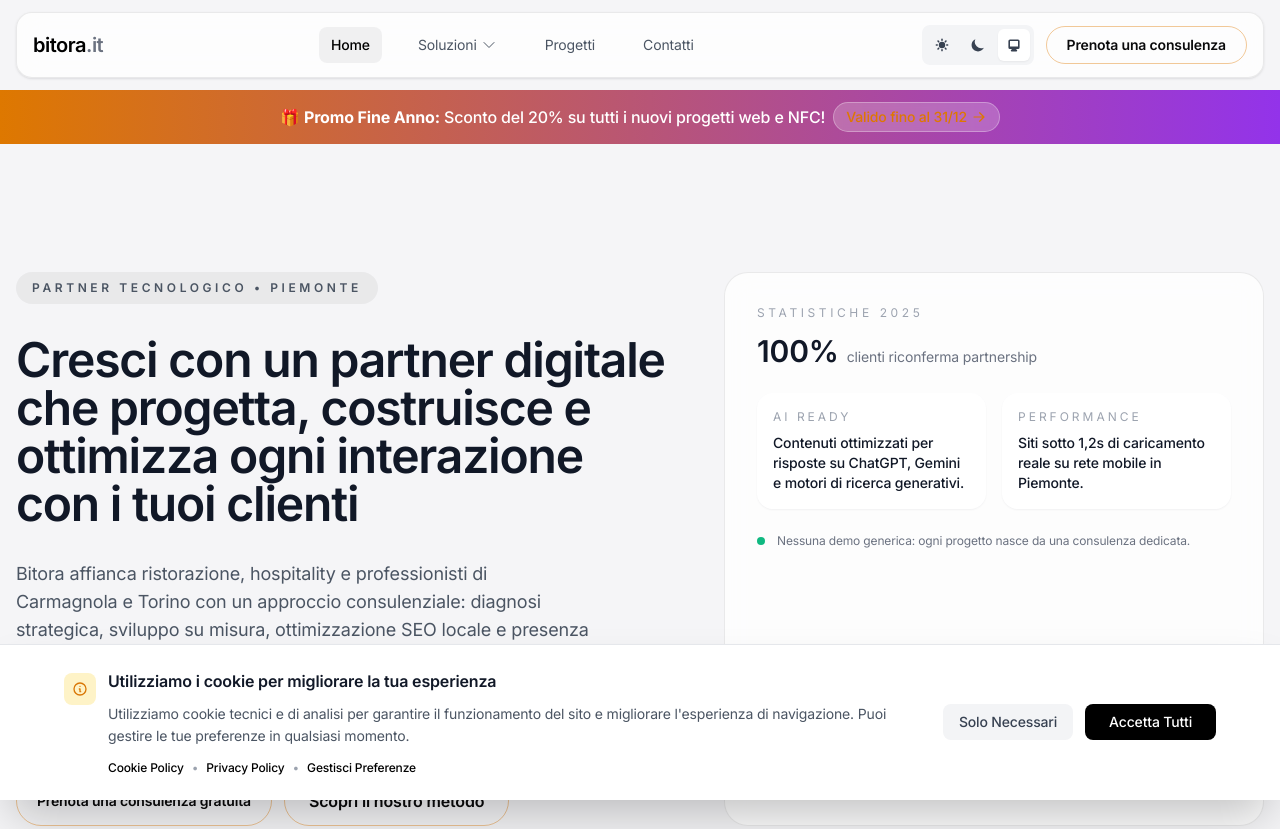
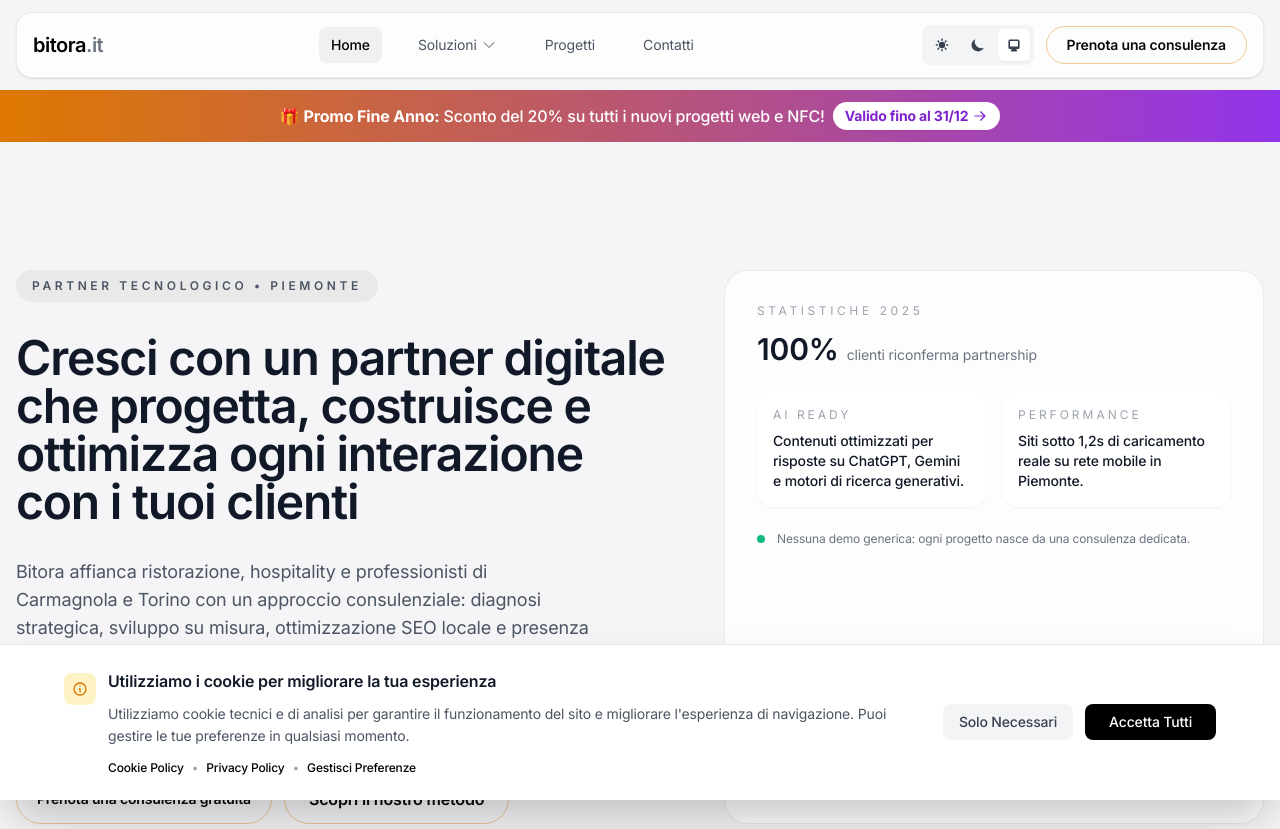
Before and after one commit to denisCazz/bitora, an Astro site: page / in a window 1280 px wide. Shown: the top 829 px of the page. Built offline with nearby package versions, Linux system fonts and the light colour scheme; Astro itself is replaced by a stand-in of ours; some packages are replaced by stand-ins of ours.

Commit message:
visibilità banner

```diff
--- a/src/pages/index.astro
+++ b/src/pages/index.astro
@@ -12,7 +12,7 @@
   <div class="bg-gradient-to-r from-primary to-purple-600 text-white text-center py-3 px-4 font-medium relative z-40">
     <div class="container mx-auto flex flex-col sm:flex-row items-center justify-center gap-2 text-sm md:text-base">
       <span>🎁 <span class="font-bold">Promo Fine Anno:</span> Sconto del 20% su tutti i nuovi progetti web e NFC!</span>
-      <a href="/contattaci" class="inline-flex items-center gap-1 bg-white/20 hover:bg-white/30 px-3 py-1 rounded-full text-xs md:text-sm transition-colors backdrop-blur-sm border border-white/30">
+      <a href="/contattaci" class="inline-flex items-center gap-1 bg-white text-purple-700 hover:bg-gray-100 px-3 py-1 rounded-full text-xs md:text-sm font-bold transition-colors shadow-sm">
         Valido fino al 31/12
         <svg xmlns="http://www.w3.org/2000/svg" viewBox="0 0 20 20" fill="currentColor" class="w-4 h-4">
           <path fill-rule="evenodd" d="M3 10a.75.75 0 01.75-.75h10.638L10.23 5.29a.75.75 0 111.04-1.08l5.5 5.25a.75.75 0 010 1.08l-5.5 5.25a.75.75 0 11-1.04-1.08l4.158-3.96H3.75A.75.75 0 013 10z" clip-rule="evenodd" />
```
